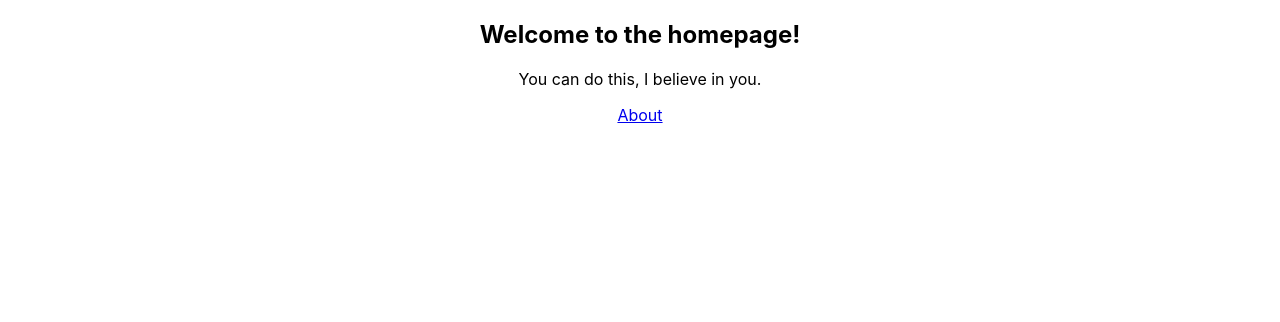
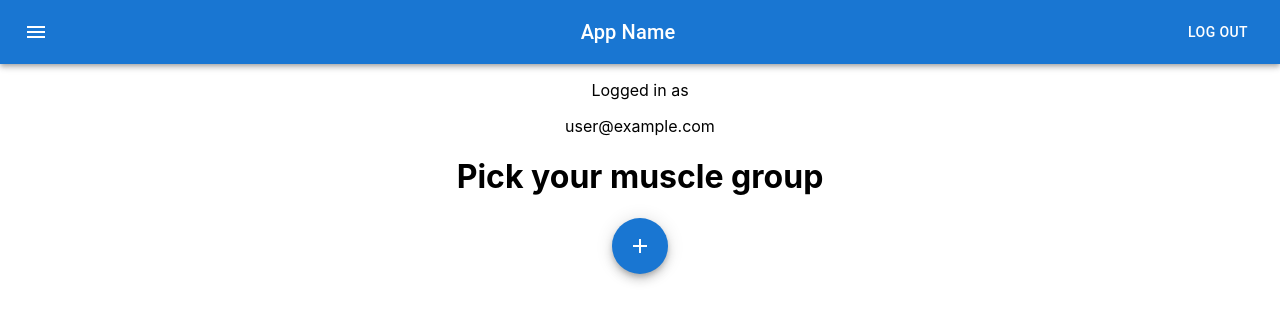
Before and after one commit to capedcrusader743/FitnessApp, a React (Create React App) app: page /home in a window 1280 px wide. Shown: the top 322 px of the page. Built offline with nearby package versions, Linux system fonts and the light colour scheme; no server answers; the database is empty; sample sign-in values are in the browser's storage.

Commit message:
fixed sign in sign out and added button to homepage

```diff
--- a/package.json
+++ b/package.json
@@ -3,6 +3,10 @@
   "version": "0.1.0",
   "private": true,
   "dependencies": {
+    "@emotion/react": "^11.9.0",
+    "@emotion/styled": "^11.8.1",
+    "@mui/icons-material": "^5.8.0",
+    "@mui/material": "^5.8.1",
     "@testing-library/jest-dom": "^5.16.4",
     "@testing-library/react": "^13.2.0",
     "@testing-library/user-event": "^13.5.0",
--- a/src/App.js
+++ b/src/App.js
@@ -1,5 +1,5 @@
 
-import { Routes, Route, Navigate} from "react-router-dom";
+import { Routes, Route} from "react-router-dom";
 import './App.css';
 import Home from "./Home";
 import About from "./About";
@@ -19,7 +19,7 @@ function App() {
         <Route path="/about" element={<About />} />
         <Route path="/signin" element={<SignIn />} />
         <Route path="/signup" element={<SignUp />} />
-        <Route path="/reset" element={<SignUp />} />
+        <Route path="/reset" element={<Reset />} />
       </Routes>
 
     </div>
--- /dev/null
+++ b/src/ButtonAppBar.js
@@ -0,0 +1,52 @@
+import * as React from 'react';
+import AppBar from '@mui/material/AppBar';
+import Box from '@mui/material/Box';
+import Toolbar from '@mui/material/Toolbar';
+import Typography from '@mui/material/Typography';
+import Button from '@mui/material/Button';
+import IconButton from '@mui/material/IconButton';
+import MenuIcon from '@mui/icons-material/Menu';
+import { auth, db, logout } from './firebaseConfig';
+import { useNavigate } from 'react-router-dom';
+
+export default function ButtonAppBar() {
+
+
+  // var user = auth.currentUser;
+  // const navigate = useNavigate();
+
+  // const login = () => {
+  //   navigate('/signin')
+  // };
+
+  // function handleClick() {
+  //   if (user != null) {
+  //     return true;
+  //   }
+  //   else {
+  //     return false;
+  //   }
+  // }
+
+  return (
+    <Box sx={{ flexGrow: 1 }}>
+      <AppBar position="static">
+        <Toolbar>
+          <IconButton
+            size="large"
+            edge="start"
+            color="inherit"
+            aria-label="menu"
+            sx={{ mr: 2 }}
+          >
+            <MenuIcon />
+          </IconButton>
+          <Typography variant="h6" component="div" sx={{ flexGrow: 1 }}>
+            App Name
+          </Typography>
+          <Button onClick={logout} color="inherit">Log Out</Button>
+        </Toolbar>
+      </AppBar>
+    </Box>
+  );
+}
--- /dev/null
+++ b/src/Home.css
@@ -0,0 +1,25 @@
+.homepage {
+    height: 100vh;
+    width: 100vw;
+    display: flex;
+    align-items: center;
+    justify-content: center;
+}
+.homepage_container {
+    display: flex;
+    flex-direction: column;
+    text-align: center;
+    background-color: #dcdcdc;
+    padding: 30px;
+}
+.homepage_btn {
+    padding: 10px;
+    font-size: 18px;
+    margin-top: 10px;
+    border: none;
+    color: white;
+    background-color: black;
+}
+.homepage div {
+    margin-top: 7px;
+}
--- a/src/Home.js
+++ b/src/Home.js
@@ -1,17 +1,50 @@
-import React from 'react'
-import { Link} from "react-router-dom";
+import React, { useEffect, useState } from 'react';
+import { Link } from 'react-router-dom';
+import { useAuthState } from 'react-firebase-hooks/auth';
+import { useNavigate } from 'react-router-dom';
+import { auth, db, logout } from './firebaseConfig';
+import { query, collection, getDocs, where } from 'firebase/firestore';
+import ButtonAppBar from './ButtonAppBar';
+import AddIcon from '@mui/icons-material/Add';
+import Fab from '@mui/material/Fab';
 
 function Home() {
+
+  const [user, loading, error] = useAuthState(auth);
+  const [name, setName] = useState("");
+  const navigate = useNavigate();
+  const fetchUserName = async () => {
+    try {
+      const q = query(collection(db, "users"), where("uid", "==", user?.uid));
+      const doc = await getDocs(q);
+      const data = doc.docs[0].data();
+      setName(data.name);
+    } catch (err) {
+      console.error(err);
+      alert("An error occured while fetching user data");
+    }
+  };
+  useEffect(() => {
+    if (loading) return;
+    if (!user) return navigate("/");
+    fetchUserName();
+  }, [user, loading]);
+
   return (
-    <>
-      <main>
-        <h2>Welcome to the homepage!</h2>
-        <p>You can do this, I believe in you.</p>
-      </main>
-      <nav>
-        <Link to="/about">About</Link>
-      </nav>
-    </>
+
+    <div className='homepage'>
+      <div className='homepage_container'>
+        <ButtonAppBar />
+        <p>Logged in as</p>
+        <div>{name}</div>
+        <div>{user?.email}</div>
+        <h1>Pick your muscle group</h1>
+        <Fab color="primary" aria-label="add">
+          <AddIcon />
+        </Fab>
+      </div>
+    </div>
+
   )
 }
 
--- a/src/SignIn.js
+++ b/src/SignIn.js
@@ -1,6 +1,6 @@
 import React, { useEffect, useState } from 'react';
 import './SignIn.css';
-import { auth, signInWithGoogle, signInWithEmailAndPassword } from "./firebaseConfig.js";
+import { auth, signInWithGoogle, logInWithEmailAndPassword } from "./firebaseConfig.js";
 import { Link, useNavigate } from 'react-router-dom';
 import { useAuthState } from 'react-firebase-hooks/auth';
 
@@ -43,7 +43,7 @@ function SignIn() {
                 />
                 <button
                     className='signin_btn'
-                    onClick={(e) => signInWithEmailAndPassword(email, password)}
+                    onClick={() => logInWithEmailAndPassword(email, password)}
                 >
                     Login with Email
                 </button>
--- a/src/firebaseConfig.js
+++ b/src/firebaseConfig.js
@@ -83,9 +83,10 @@ const sendPasswordReset = async (email) => {
 
 const logout = () => {
   signOut(auth);
+
 };
 
 
-export {db, auth, signInWithEmailAndPassword, signInWithGoogle, registerWithEmailAndPassword, sendPasswordReset, logout}
+export {db, auth, logInWithEmailAndPassword, signInWithGoogle, registerWithEmailAndPassword, sendPasswordReset, logout}
 
-const analytics = getAnalytics(app);
+// const analytics = getAnalytics(app);
```
Also changed, not shown: 1 other file (tests, documents, lock files or other folders).
